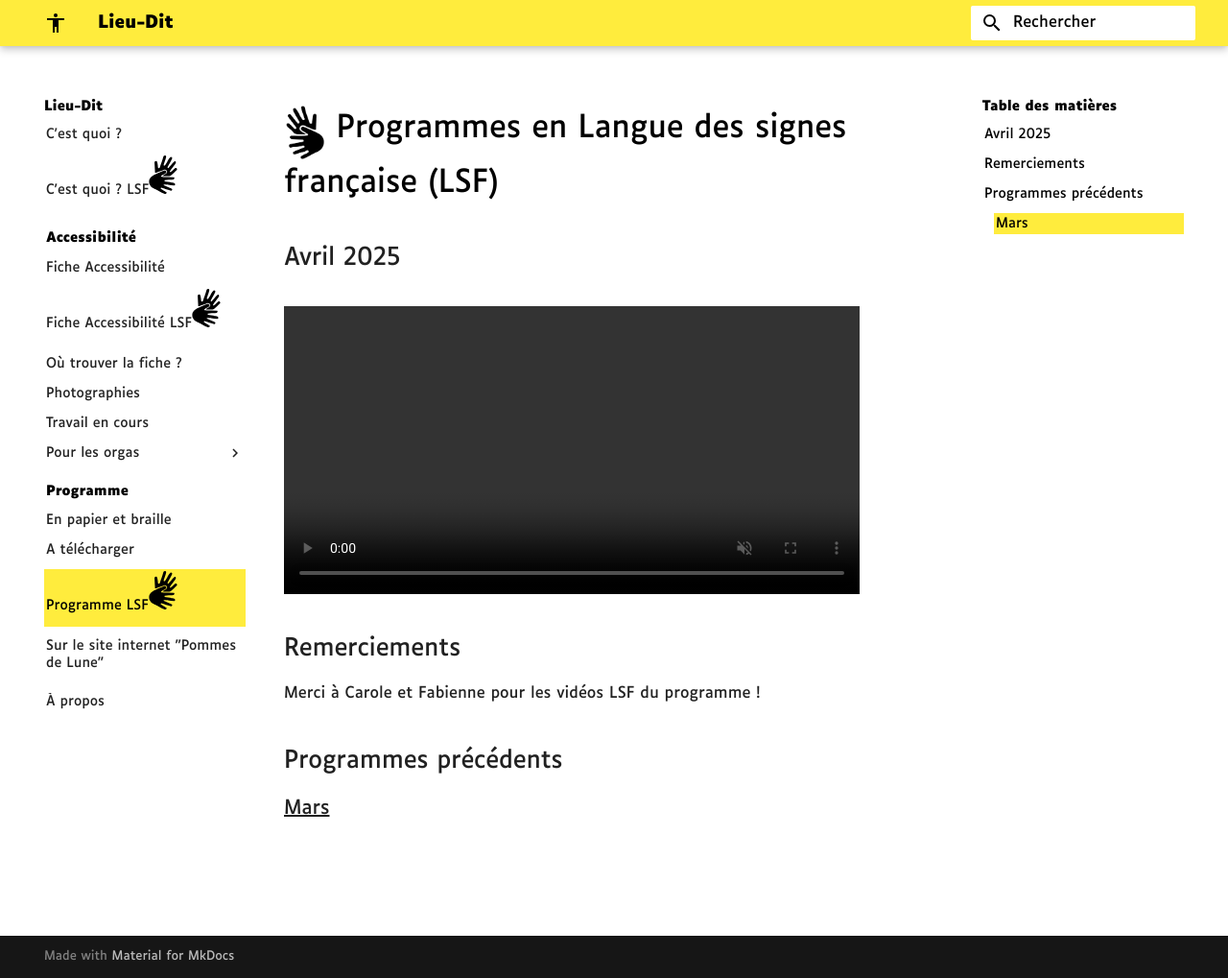
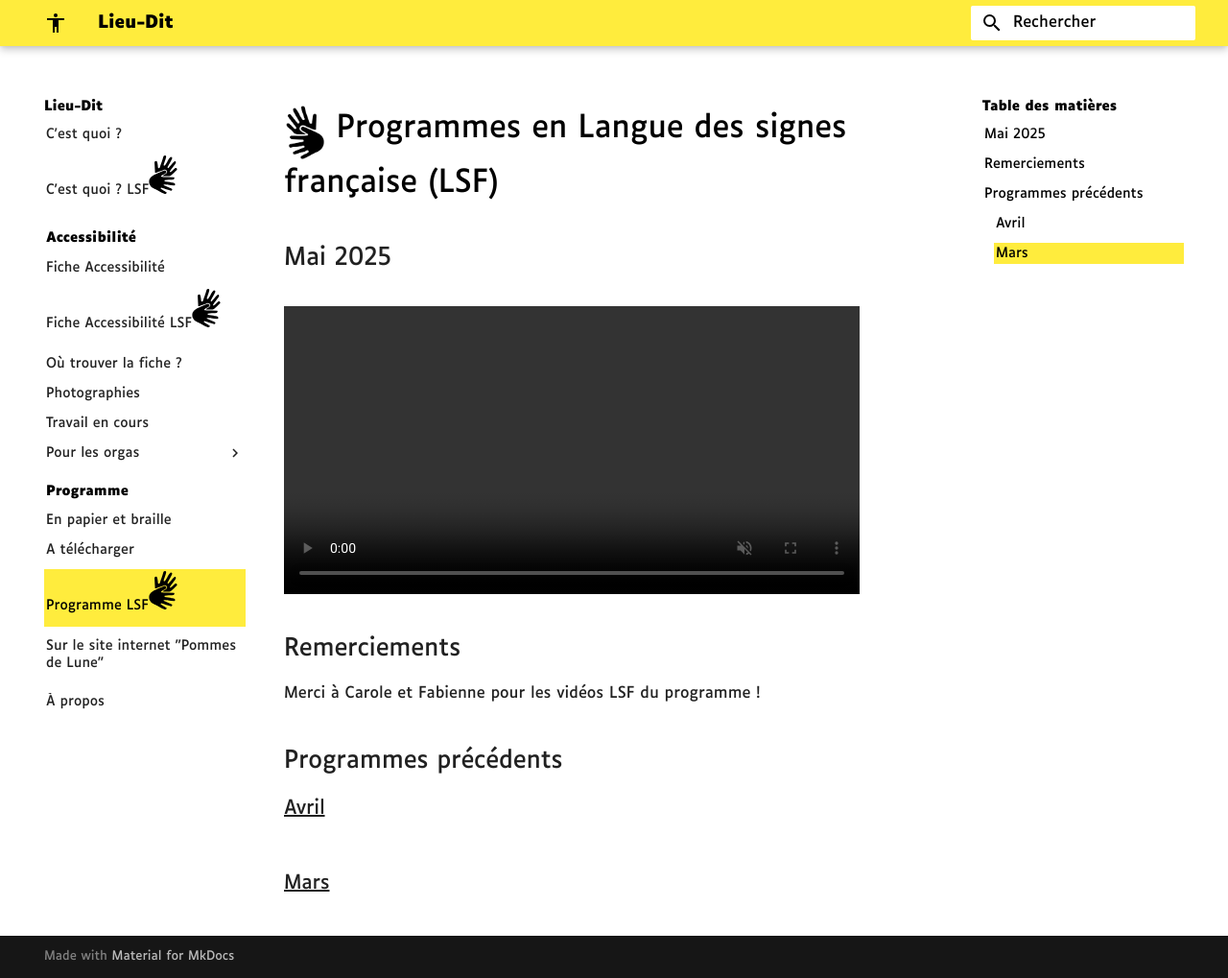
Before and after one commit to Lieu-Dit/web, an MkDocs documentation site: the page built from docs/prog-lsf.md, in a window 1280 px wide and 1019 px high. Shown: the whole window at 96% size. Built offline with MkDocs 1.6.1 and Material for MkDocs 9.7.7, drawn with Linux system fonts in a browser that asks for light colours; some of the changed lines change nothing that is shown.

Commit message:
add lsf programme mai 25

```diff
--- a/docs/prog-lsf.md
+++ b/docs/prog-lsf.md
@@ -1,7 +1,7 @@
 # <span class="middle img-3rem">![](assets/lsf.png)</span>Programmes en Langue des signes française (LSF)
 
-## Avril 2025
-<ul class="playlist_lsf" id="lsf-04-25"></ul>
+## Mai 2025
+<ul class="playlist_lsf" id="lsf-05-25"></ul>
 
 <link href="stylesheets/video-js.css" rel="stylesheet" />
 <link href="stylesheets/extra.video-js.css" rel="stylesheet" />
@@ -28,6 +28,9 @@ Merci à Carole et Fabienne pour les vidéos LSF du programme !
 
 ## Programmes précédents
 
+### Avril
+<ul class="playlist_lsf" id="lsf-04-25"></ul>
+
 ### Mars
 <ul class="playlist_lsf" id="lsf-03-25"></ul>
 
@@ -35,7 +38,6 @@ Merci à Carole et Fabienne pour les vidéos LSF du programme !
 <script src="programme/programme-lsf.js"></script>
 <script>
     document.getElementsByClassName("vjs-no-js")[0].style.display = "none";
-<!--     const baseUrl = "https://cloud.laucarre.com/s/LD-LSF-prog/download?path=%2Fmars2025&files=" -->
     const player = videojs("my-video", {responsive: true, fluid: true});
     function populate_list (data, elemId, baseUrl) {
         elem = document.getElementById(elemId)
@@ -68,7 +70,8 @@ Merci à Carole et Fabienne pour les vidéos LSF du programme !
             }
         }
     }
+    populate_list(playlist_05_2025, "lsf-05-25", "https://cloud.laucarre.com/s/LD-LSF-prog/download?path=%2Fmai2025&files=");
     populate_list(playlist_04_2025, "lsf-04-25", "https://cloud.laucarre.com/s/LD-LSF-prog/download?path=%2Favril2025&files=");
     populate_list(playlist_03_2025, "lsf-03-25", "https://cloud.laucarre.com/s/LD-LSF-prog/download?path=%2Fmars2025&files=");
-    doo(null, "https://cloud.laucarre.com/s/LD-LSF-prog/download?path=%2Favril2025&files=" + playlist_04_2025[0].url)
+    doo(null, "https://cloud.laucarre.com/s/LD-LSF-prog/download?path=%2Favril2025&files=" + playlist_05_2025[0].url)
 </script>
--- a/docs/programme/programme-lsf.js
+++ b/docs/programme/programme-lsf.js
@@ -1,3 +1,29 @@
+let playlist_05_2025 = [
+    {
+        title: "Lundi 12 mai 2025.mp4",
+        url: "01 Lundi 12 mai 2025.mp4",
+    },
+    {
+        title: "Mercredi 14 mai 2025.mp4",
+        url: "02 Mercredi 14 mai 2025.mp4",
+    },
+    {
+        title: "Samedi 17 mai 2025.mp4",
+        url: "03 Samedi 17 mai 2025.mp4",
+    },
+    {
+        title: "Mercredi 21 mai 2025.mp4",
+        url: "04 Mercredi 21 mai 2025.mp4",
+    },
+    {
+        title: "Jeudi 22 mai 2025.mp4",
+        url: "05 Jeudi 22 mai 2025.mp4",
+    },
+    {
+        title: "Du vendredi 23 au dimanche 25 mai 2025.mp4",
+        url: "06 Vendredi 23 au dimanche 25 mai 2025.mp4",
+    },
+    ];
 let playlist_04_2025 = [
     {
         title: "Jeudi 10 et samedi 12 avril",
```
